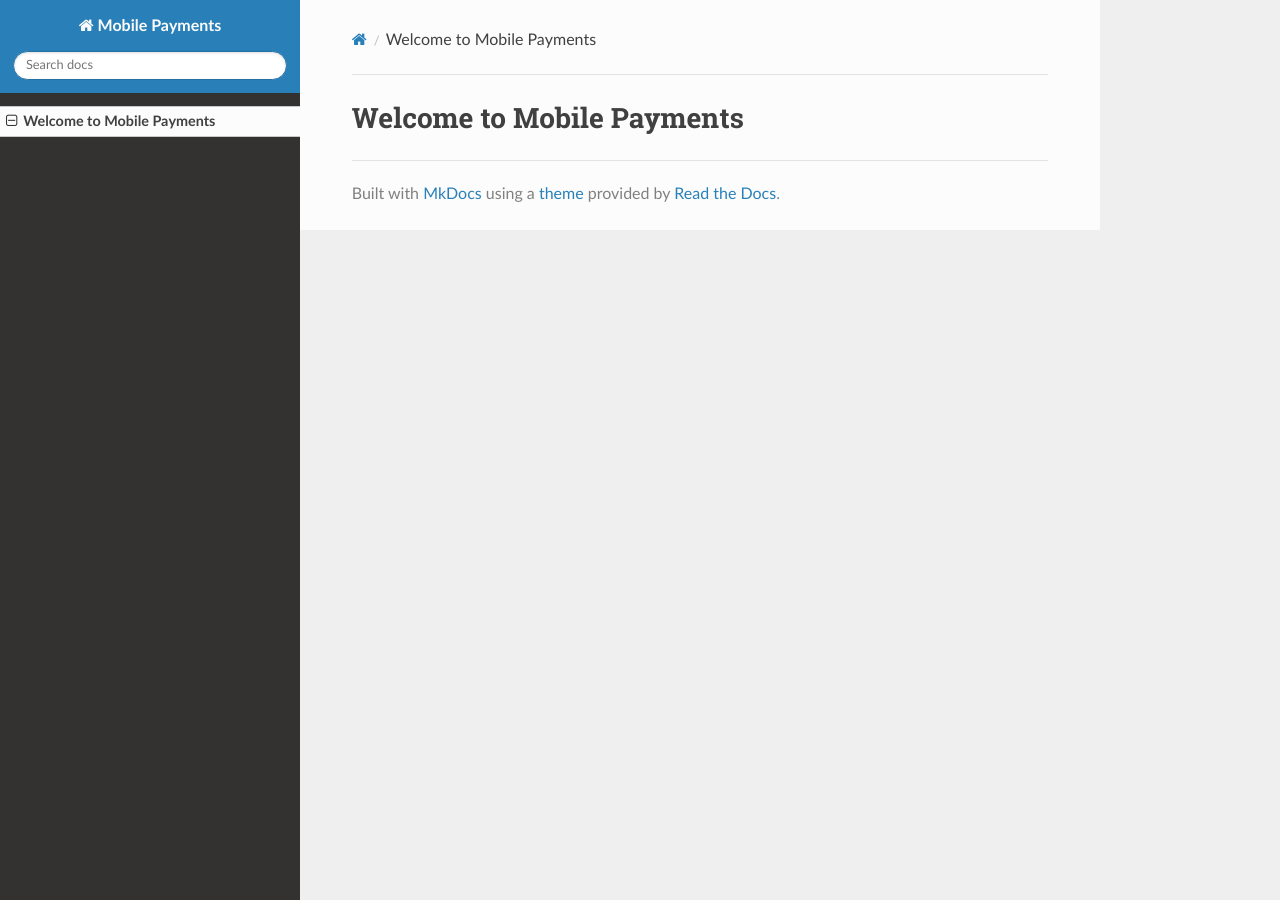
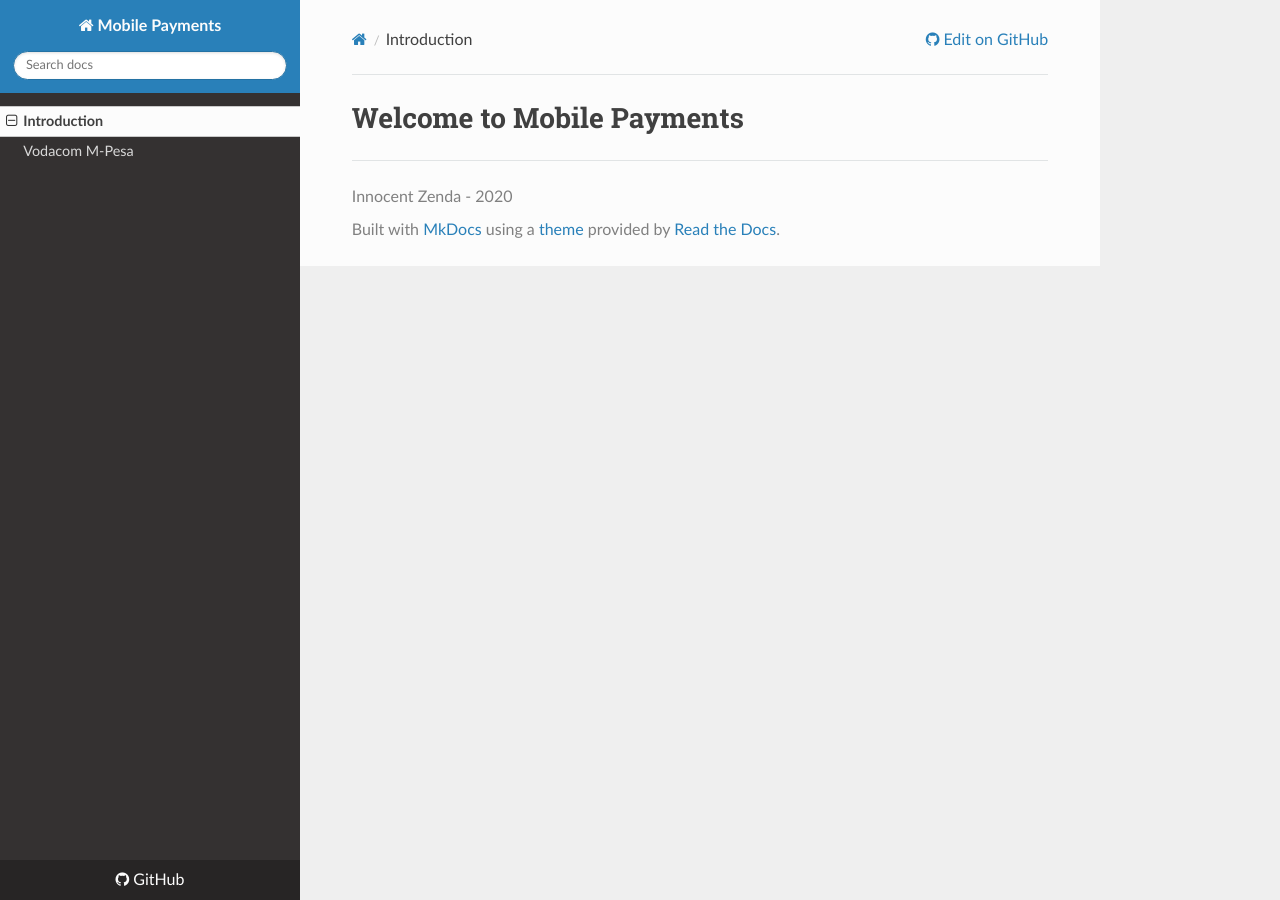
Before and after one commit to ZendaInnocent/mobile-payments, an MkDocs documentation site: the page built from docs/index.md, in a window 1280 px wide. Built offline with MkDocs 1.6.1, drawn with Linux system fonts in a browser that asks for light colours; nearby versions of some CDN libraries.

Commit message:
update mkdocs configurations

```diff
--- a/mkdocs.yml
+++ b/mkdocs.yml
@@ -1,2 +1,17 @@
 site_name: Mobile Payments
+
 theme: readthedocs
+
+nav:
+    - Introduction: index.md
+    - Vodacom M-Pesa: vodacom.md
+
+repo_url: https://github.com/ZendaInnocent/mobile-payments.git
+
+repo_name: GitHub
+
+site_description: An easy way to integrate mobile payments into your web project.
+
+site_author: Innocent Zenda
+
+copyright: Innocent Zenda - 2020
```
